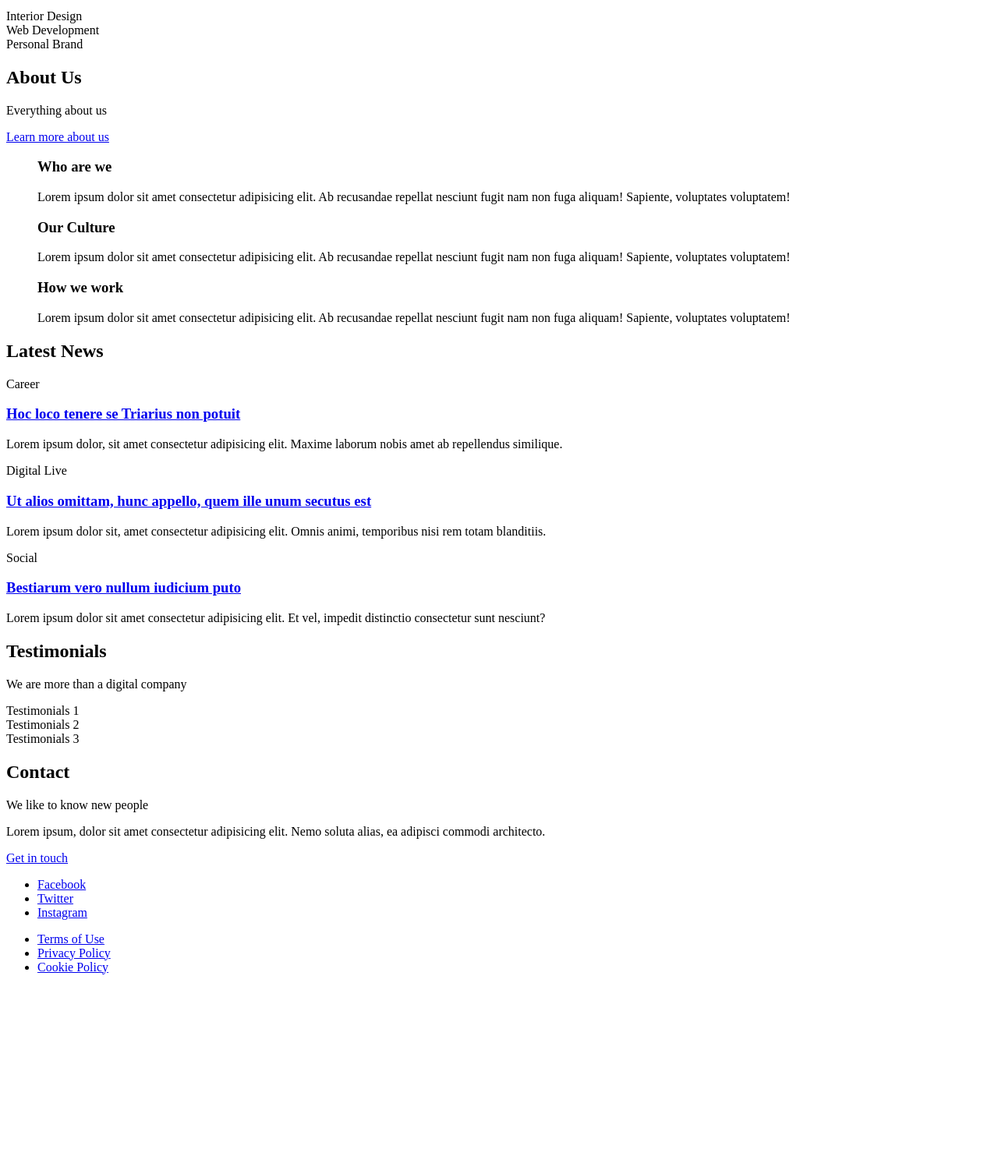
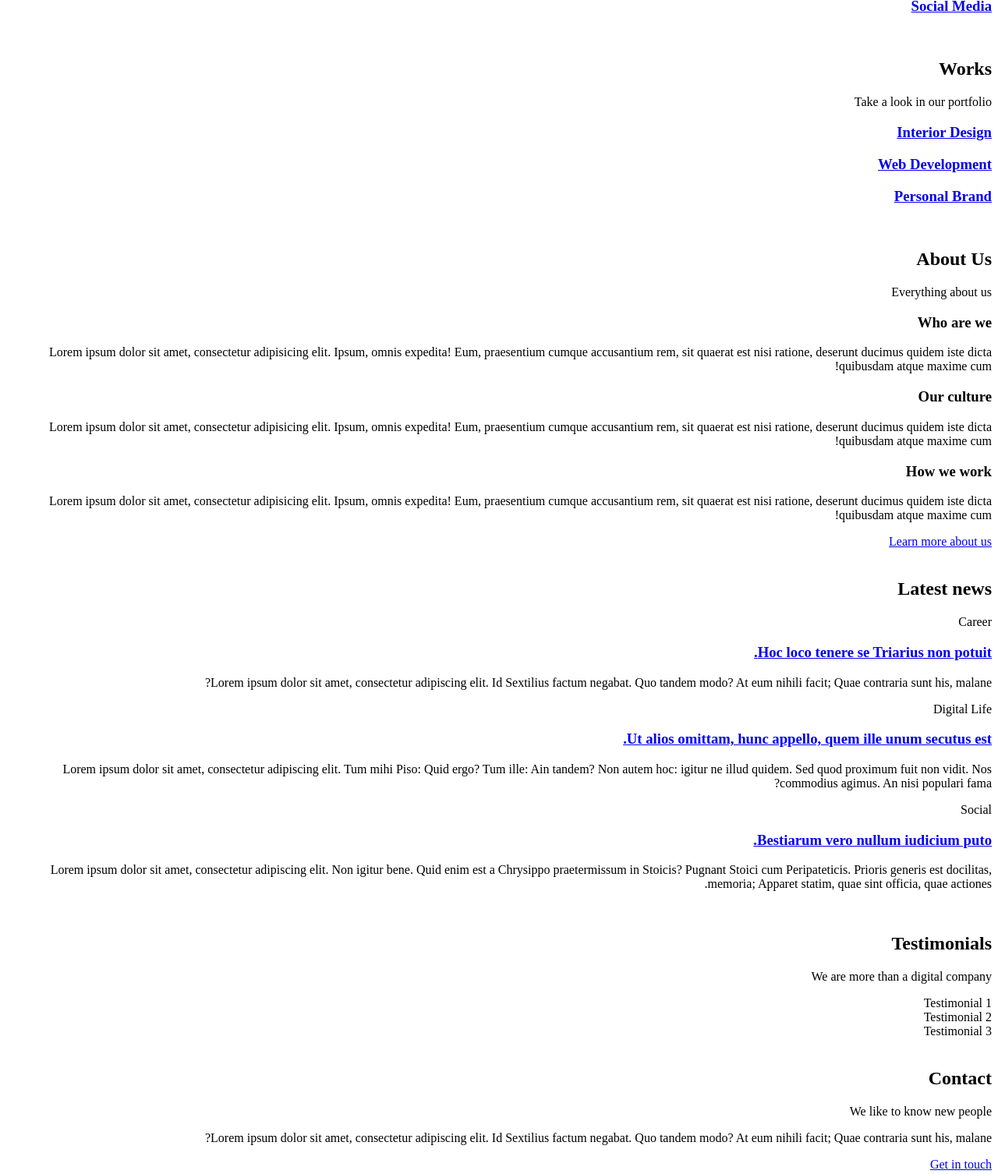
Before and after one commit to okekingscodes/alx-frontend, a plain HTML site: page 0x00-html_advanced/25-index.html in a window 1280 px wide. Shown: the part 731-2237 px from the top of the page at 78% size. Before the commit the page ends 1997 px from the top, so only its background shows below. Drawn offline with Linux system fonts and the light colour scheme.

Commit message:
Files added

```diff
--- a/0x00-html_advanced/23-index.html
+++ b/0x00-html_advanced/23-index.html
@@ -1,47 +1,57 @@
 <!DOCTYPE html>
-<html lang="en">
+<html lang="en" dir="rtl">
   <head>
-    <meta charset="UTF-8">
-    <meta http-equiv="X-UA-Compatible" content="IE=edge">
-    <meta name="description" content="Techium is a digital agency">
-    <meta name="viewport" content="width=device-width, initial-scale=1.0" viewport-fit="cover">
+    <meta charset="utf-8" />
+    <meta name="viewport" content="width=device-width, initial-scale=1.0, viewport-fit=cover" />
     <title>Homepage - Techium</title>
-    <link rel="icon" href="./favicon.ico" type="image/x-icon">
-    <link rel="icon" href="./favicon.ico" type="image/png">
+    <meta name="description" content="Techium is a digital agency" />
+    <link rel="icon" type="image/x-icon" href="./favicon.ico" />
+    <link rel="icon" type="image/png" href="./favicon.png" />
   </head>
+
   <body>
-<!-----------Header--------------->
+    <br />
+    <!-- Header -->
     <header>
       <div>
-            <div><a href="/"><span>Techium</span></a></div>
+        <div>
+          <a href="/"> <span>Techium</span></a>
+        </div>
+
         <nav>
           <a href="/">Home</a>
-                <a href="/">Services</a>
-                <a href="/">Works</a>
-                <a href="./about.html">About</a>
-                <a href="/">Latest News</a>
-                <a href="/">Testimonials</a>
-                <a href="./contact.html">Contact</a>
-
+          <a href="#services">Services</a>
+          <a href="#works">Works</a>
+          <a href="#about">About</a>
+          <a href="#latest_news">Latest news</a>
+          <a href="#testimonials">Testimonials</a>
+          <a href="#contact">Contact</a>
         </nav>
       </div>
     </header>
-<!-----------Main--------------->
+
+    <br />
+    <!-- Main -->
     <main>
       <h1>Homepage</h1>
-
-        <!-----------Hero Section--------------->
+      <br />
+      <!-- Hero section -->
       <section>
+        <div>
           <h2>We help you build your brand!</h2>
           <a href="#">Get started</a>
+        </div>
       </section>
-        <!-----------Services Section--------------->
+
+      <br />
+      <!-- Services section -->
       <section>
         <div>
           <header>
             <h2>Services</h2>
             <p>We work with you</p>
           </header>
+          <div>
             <h3><a href="#">Design & Concept</a></h3>
             <h3><a href="#">Digital Strategy</a></h3>
             <h3><a href="#">Content Strategy</a></h3>
@@ -49,88 +59,132 @@
             <h3><a href="#">Web Development</a></h3>
             <h3><a href="#">Social Media</a></h3>
           </div>
+        </div>
       </section>
-        <!-----------Work Section--------------->
+
+      <br />
+      <!-- Works section -->
       <section>
         <div>
           <header>
             <h2>Works</h2>
             <p>Take a look in our portfolio</p>
-                    <article>Interior Design</article>
-                    <article>Web Development</article>
-                    <article>Personal Brand</article>
           </header>
+          <div>
+            <article>
+              <h3><a href="#">Interior Design</a></h3>
+            </article>
+            <article>
+              <h3><a href="#">Web Development</a></h3>
+            </article>
+            <article>
+              <h3><a href="#">Personal Brand</a></h3>
+            </article>
+          </div>
         </div>
       </section>
-        <!-----------About Us Section--------------->
+
+      <br />
+      <!-- About Us section -->
       <section>
         <div>
           <header>
-                    <div>
             <h2>About Us</h2>
             <p>Everything about us</p>
+          </header>
+          <div>
+            <h3>Who are we</h3>
+            <p>
+              Lorem ipsum dolor sit amet, consectetur adipisicing elit. Ipsum, omnis expedita! Eum, praesentium cumque accusantium rem, sit quaerat est nisi ratione, deserunt ducimus quidem iste dicta
+              quibusdam atque maxime cum!
+            </p>
+            <h3>Our culture</h3>
+            <p>
+              Lorem ipsum dolor sit amet, consectetur adipisicing elit. Ipsum, omnis expedita! Eum, praesentium cumque accusantium rem, sit quaerat est nisi ratione, deserunt ducimus quidem iste dicta
+              quibusdam atque maxime cum!
+            </p>
+            <h3>How we work</h3>
+            <p>
+              Lorem ipsum dolor sit amet, consectetur adipisicing elit. Ipsum, omnis expedita! Eum, praesentium cumque accusantium rem, sit quaerat est nisi ratione, deserunt ducimus quidem iste dicta
+              quibusdam atque maxime cum!
+            </p>
           </div>
           <a href="about.html">Learn more about us</a>
-                    <ol>
-                        <h3>Who are we</h3>
-                        <p>Lorem ipsum dolor sit amet consectetur adipisicing elit. Ab recusandae repellat nesciunt fugit nam non fuga aliquam! Sapiente, voluptates voluptatem!</p>
-
-                        <h3>Our Culture</h3>
-                        <p>Lorem ipsum dolor sit amet consectetur adipisicing elit. Ab recusandae repellat nesciunt fugit nam non fuga aliquam! Sapiente, voluptates voluptatem!</p>
-
-                        <h3>How we work</h3>
-                        <p>Lorem ipsum dolor sit amet consectetur adipisicing elit. Ab recusandae repellat nesciunt fugit nam non fuga aliquam! Sapiente, voluptates voluptatem!</p>
-                    </ol>
-                </header>
         </div>
       </section>
-        <!-----------Latest news Section--------------->
+
+      <br />
+      <!-- Latest news section -->
       <section>
         <div>
-                <h2>Latest News</h2>
+          <header>
+            <h2>Latest news</h2>
+          </header>
+          <div>
             <article>
               <p>Career</p>
-                    <h3><a href="#">Hoc loco tenere se Triarius non potuit</a></h3>
-                    <p>Lorem ipsum dolor, sit amet consectetur adipisicing elit. Maxime laborum nobis amet ab repellendus similique.</p>
+              <h3><a href="#">Hoc loco tenere se Triarius non potuit.</a></h3>
+              <p>Lorem ipsum dolor sit amet, consectetur adipiscing elit. Id Sextilius factum negabat. Quo tandem modo? At eum nihili facit; Quae contraria sunt his, malane?</p>
             </article>
             <article>
-                    <p>Digital Live</p>
-                    <h3><a href="#">Ut alios omittam, hunc appello, quem ille unum secutus est</a></h3>
-                    <p>Lorem ipsum dolor sit, amet consectetur adipisicing elit. Omnis animi, temporibus nisi rem totam blanditiis.</p>
+              <p>Digital Life</p>
+              <h3><a href="#">Ut alios omittam, hunc appello, quem ille unum secutus est.</a></h3>
+              <p>
+                Lorem ipsum dolor sit amet, consectetur adipiscing elit. Tum mihi Piso: Quid ergo? Tum ille: Ain tandem? Non autem hoc: igitur ne illud quidem. Sed quod proximum fuit non vidit. Nos
+                commodius agimus. An nisi populari fama?
+              </p>
             </article>
             <article>
               <p>Social</p>
-                    <h3><a href="#">Bestiarum vero nullum iudicium puto</a></h3>
-                    <p>Lorem ipsum dolor sit amet consectetur adipisicing elit. Et vel, impedit distinctio consectetur sunt nesciunt?</p>
+              <h3><a href="#">Bestiarum vero nullum iudicium puto.</a></h3>
+              <p>
+                Lorem ipsum dolor sit amet, consectetur adipiscing elit. Non igitur bene. Quid enim est a Chrysippo praetermissum in Stoicis? Pugnant Stoici cum Peripateticis. Prioris generis est
+                docilitas, memoria; Apparet statim, quae sint officia, quae actiones.
+              </p>
             </article>
           </div>
+        </div>
       </section>
-        <!-----------Testimonials Section--------------->
+
+      <br />
+      <!-- Testimonials section -->
       <section>
         <div>
+          <header>
             <h2>Testimonials</h2>
             <p>We are more than a digital company</p>
-                <article>Testimonials 1</article>
-                <article>Testimonials 2</article>
-                <article>Testimonials 3</article>
+          </header>
+          <div>
+            <article>Testimonial 1</article>
+            <article>Testimonial 2</article>
+            <article>Testimonial 3</article>
+          </div>
         </div>
       </section>
-        <!-----------Contact Section--------------->
+
+      <br />
+      <!-- Contact section -->
       <section>
         <div>
+          <header>
             <h2>Contact</h2>
-                We like to know new people
-                <p>Lorem ipsum, dolor sit amet consectetur adipisicing elit. Nemo soluta alias, ea adipisci commodi architecto.</p>
+            <p>We like to know new people</p>
+          </header>
+          <div>
+            <p>Lorem ipsum dolor sit amet, consectetur adipiscing elit. Id Sextilius factum negabat. Quo tandem modo? At eum nihili facit; Quae contraria sunt his, malane?</p>
           </div>
           <a href="contact.html">Get in touch</a>
+        </div>
       </section>
     </main>
-<!-----------Footer--------------->
+
+    <br />
+    <!-- Footer -->
     <footer>
       <div>
-            <a href="https://www.facebook.com/Holberton">Facebook</a>
-            <a href="https://www.twitter.com/Holberton">Twitter</a>
-            <a href="https://www.instagram.com/Holberton">Instagram</a>
+        <a href="https://www.facebook.com/HolbertonSchool/">Facebook</a>
+        <a href="https://twitter.com/holbertonschool">Twitter</a>
+        <a href="https://www.instagram.com/holbertonschool/">Instagram</a>
       </div>
     </footer>
   </body>
--- a/0x00-html_advanced/25-index.html
+++ b/0x00-html_advanced/25-index.html
@@ -1,48 +1,59 @@
 <!DOCTYPE html>
-<html lang="en">
+<html lang="en" dir="rtl">
   <head>
-    <meta charset="UTF-8">
-    <meta http-equiv="X-UA-Compatible" content="IE=edge">
-    <meta name="description" content="Techium is a digital agency">
-    <meta name="viewport" content="width=device-width, initial-scale=1.0" viewport-fit="cover">
+    <meta charset="utf-8" />
+    <meta name="viewport" content="width=device-width, initial-scale=1.0, viewport-fit=cover" />
     <title>Homepage - Techium</title>
-    <link rel="icon" href="./favicon.ico" type="image/x-icon">
-    <link rel="icon" href="./favicon.ico" type="image/png">
+    <meta name="description" content="Techium is a digital agency" />
+    <link rel="icon" type="image/x-icon" href="./favicon.ico" />
+    <link rel="icon" type="image/png" href="./favicon.png" />
   </head>
+
   <body>
-<!-----------Header--------------->
+    <br />
+    <!-- Header -->
     <header>
       <div>
-            <div><a href="/"><span>Techium</span></a></div>
+        <div>
+          <a href="/"> <span>Techium</span></a>
+        </div>
+
         <nav>
           <ul>
             <li><a href="/">Home</a></li>
-                    <li><a href="/">Services</a></li>
-                    <li><a href="/">Works</a></li>
-                    <li><a href="./about.html">About</a></li>
-                    <li><a href="/">Latest News</a></li>
-                    <li> <a href="/">Testimonials</a></li>
-                    <li><a href="./contact.html">Contact</a></li>
+            <li><a href="#services">Services</a></li>
+            <li><a href="#works">Works</a></li>
+            <li><a href="#about">About</a></li>
+            <li><a href="#latest_news">Latest news</a></li>
+            <li><a href="#testimonials">Testimonials</a></li>
+            <li><a href="#contact">Contact</a></li>
           </ul>
         </nav>
       </div>
     </header>
-<!-----------Main--------------->
+
+    <br />
+    <!-- Main -->
     <main>
       <h1>Homepage</h1>
-
-        <!-----------Hero Section--------------->
+      <br />
+      <!-- Hero section -->
       <section>
+        <div>
           <h2>We help you build your brand!</h2>
           <a href="#">Get started</a>
+        </div>
       </section>
-        <!-----------Services Section--------------->
+
+      <br />
+      <!-- Services section -->
       <section>
         <div>
           <header>
             <h2>Services</h2>
             <p>We work with you</p>
           </header>
+          <div>
             <h3><a href="#">Design & Concept</a></h3>
             <h3><a href="#">Digital Strategy</a></h3>
             <h3><a href="#">Content Strategy</a></h3>
@@ -50,92 +61,136 @@
             <h3><a href="#">Web Development</a></h3>
             <h3><a href="#">Social Media</a></h3>
           </div>
+        </div>
       </section>
-        <!-----------Work Section--------------->
+
+      <br />
+      <!-- Works section -->
       <section>
         <div>
           <header>
             <h2>Works</h2>
             <p>Take a look in our portfolio</p>
-                    <article>Interior Design</article>
-                    <article>Web Development</article>
-                    <article>Personal Brand</article>
           </header>
+          <div>
+            <article>
+              <h3><a href="#">Interior Design</a></h3>
+            </article>
+            <article>
+              <h3><a href="#">Web Development</a></h3>
+            </article>
+            <article>
+              <h3><a href="#">Personal Brand</a></h3>
+            </article>
+          </div>
         </div>
       </section>
-        <!-----------About Us Section--------------->
+
+      <br />
+      <!-- About Us section -->
       <section>
         <div>
           <header>
-                    <div>
             <h2>About Us</h2>
             <p>Everything about us</p>
+          </header>
+          <div>
+            <h3>Who are we</h3>
+            <p>
+              Lorem ipsum dolor sit amet, consectetur adipisicing elit. Ipsum, omnis expedita! Eum, praesentium cumque accusantium rem, sit quaerat est nisi ratione, deserunt ducimus quidem iste dicta
+              quibusdam atque maxime cum!
+            </p>
+            <h3>Our culture</h3>
+            <p>
+              Lorem ipsum dolor sit amet, consectetur adipisicing elit. Ipsum, omnis expedita! Eum, praesentium cumque accusantium rem, sit quaerat est nisi ratione, deserunt ducimus quidem iste dicta
+              quibusdam atque maxime cum!
+            </p>
+            <h3>How we work</h3>
+            <p>
+              Lorem ipsum dolor sit amet, consectetur adipisicing elit. Ipsum, omnis expedita! Eum, praesentium cumque accusantium rem, sit quaerat est nisi ratione, deserunt ducimus quidem iste dicta
+              quibusdam atque maxime cum!
+            </p>
           </div>
           <a href="about.html">Learn more about us</a>
-                    <ol>
-                        <h3>Who are we</h3>
-                        <p>Lorem ipsum dolor sit amet consectetur adipisicing elit. Ab recusandae repellat nesciunt fugit nam non fuga aliquam! Sapiente, voluptates voluptatem!</p>
-
-                        <h3>Our Culture</h3>
-                        <p>Lorem ipsum dolor sit amet consectetur adipisicing elit. Ab recusandae repellat nesciunt fugit nam non fuga aliquam! Sapiente, voluptates voluptatem!</p>
-
-                        <h3>How we work</h3>
-                        <p>Lorem ipsum dolor sit amet consectetur adipisicing elit. Ab recusandae repellat nesciunt fugit nam non fuga aliquam! Sapiente, voluptates voluptatem!</p>
-                    </ol>
-                </header>
         </div>
       </section>
-        <!-----------Latest news Section--------------->
+
+      <br />
+      <!-- Latest news section -->
       <section>
         <div>
-                <h2>Latest News</h2>
+          <header>
+            <h2>Latest news</h2>
+          </header>
+          <div>
             <article>
               <p>Career</p>
-                    <h3><a href="#">Hoc loco tenere se Triarius non potuit</a></h3>
-                    <p>Lorem ipsum dolor, sit amet consectetur adipisicing elit. Maxime laborum nobis amet ab repellendus similique.</p>
+              <h3><a href="#">Hoc loco tenere se Triarius non potuit.</a></h3>
+              <p>Lorem ipsum dolor sit amet, consectetur adipiscing elit. Id Sextilius factum negabat. Quo tandem modo? At eum nihili facit; Quae contraria sunt his, malane?</p>
             </article>
             <article>
-                    <p>Digital Live</p>
-                    <h3><a href="#">Ut alios omittam, hunc appello, quem ille unum secutus est</a></h3>
-                    <p>Lorem ipsum dolor sit, amet consectetur adipisicing elit. Omnis animi, temporibus nisi rem totam blanditiis.</p>
+              <p>Digital Life</p>
+              <h3><a href="#">Ut alios omittam, hunc appello, quem ille unum secutus est.</a></h3>
+              <p>
+                Lorem ipsum dolor sit amet, consectetur adipiscing elit. Tum mihi Piso: Quid ergo? Tum ille: Ain tandem? Non autem hoc: igitur ne illud quidem. Sed quod proximum fuit non vidit. Nos
+                commodius agimus. An nisi populari fama?
+              </p>
             </article>
             <article>
               <p>Social</p>
-                    <h3><a href="#">Bestiarum vero nullum iudicium puto</a></h3>
-                    <p>Lorem ipsum dolor sit amet consectetur adipisicing elit. Et vel, impedit distinctio consectetur sunt nesciunt?</p>
+              <h3><a href="#">Bestiarum vero nullum iudicium puto.</a></h3>
+              <p>
+                Lorem ipsum dolor sit amet, consectetur adipiscing elit. Non igitur bene. Quid enim est a Chrysippo praetermissum in Stoicis? Pugnant Stoici cum Peripateticis. Prioris generis est
+                docilitas, memoria; Apparet statim, quae sint officia, quae actiones.
+              </p>
             </article>
           </div>
+        </div>
       </section>
-        <!-----------Testimonials Section--------------->
+
+      <br />
+      <!-- Testimonials section -->
       <section>
         <div>
+          <header>
             <h2>Testimonials</h2>
             <p>We are more than a digital company</p>
-                <article>Testimonials 1</article>
-                <article>Testimonials 2</article>
-                <article>Testimonials 3</article>
+          </header>
+          <div>
+            <article>Testimonial 1</article>
+            <article>Testimonial 2</article>
+            <article>Testimonial 3</article>
+          </div>
         </div>
       </section>
-        <!-----------Contact Section--------------->
+
+      <br />
+      <!-- Contact section -->
       <section>
         <div>
+          <header>
             <h2>Contact</h2>
-                We like to know new people
-                <p>Lorem ipsum, dolor sit amet consectetur adipisicing elit. Nemo soluta alias, ea adipisci commodi architecto.</p>
+            <p>We like to know new people</p>
+          </header>
+          <div>
+            <p>Lorem ipsum dolor sit amet, consectetur adipiscing elit. Id Sextilius factum negabat. Quo tandem modo? At eum nihili facit; Quae contraria sunt his, malane?</p>
           </div>
           <a href="contact.html">Get in touch</a>
+        </div>
       </section>
     </main>
-<!-----------Footer--------------->
+
+    <br />
+    <!-- Footer -->
     <footer>
       <div>
         <ul>
-                <li><a href="https://www.facebook.com/Holberton">Facebook</a></li>
-                <li><a href="https://www.twitter.com/Holberton">Twitter</a></li>
-                <li><a href="https://www.instagram.com/Holberton">Instagram</a></li>
+          <li><a href="https://www.facebook.com/HolbertonSchool/">Facebook</a></li>
+          <li><a href="https://twitter.com/holbertonschool">Twitter</a></li>
+          <li><a href="https://www.instagram.com/holbertonschool/">Instagram</a></li>
         </ul>
       </div>
-        <div class="policy">
+      <div>
         <ul>
           <li><a href="#">Terms of Use</a></li>
           <li><a href="#">Privacy Policy</a></li>
```
Also changed, not shown: 0x00-html_advanced/24-index.html (+111 -56 lines). Lines whose indentation alone changed are shown as unchanged.
